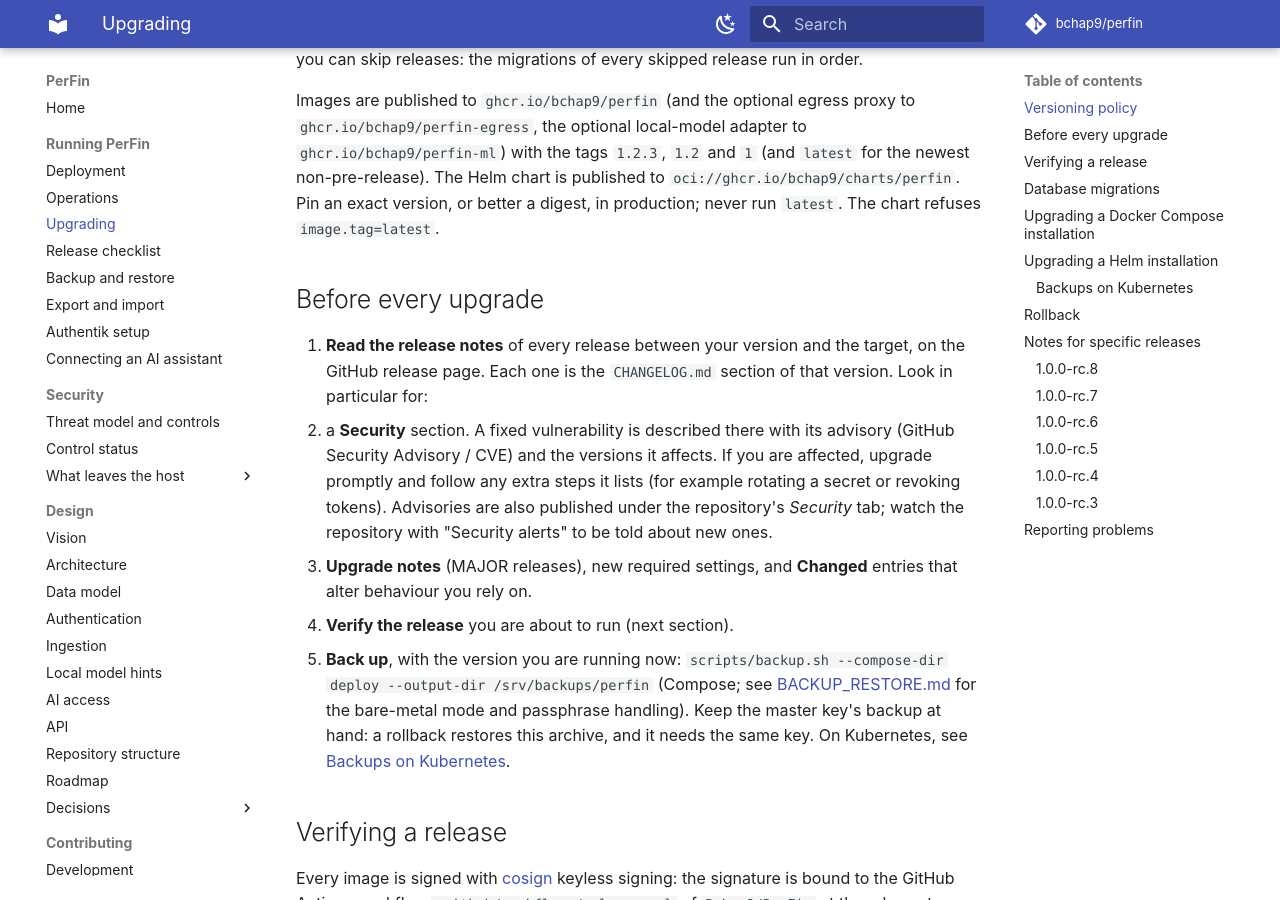
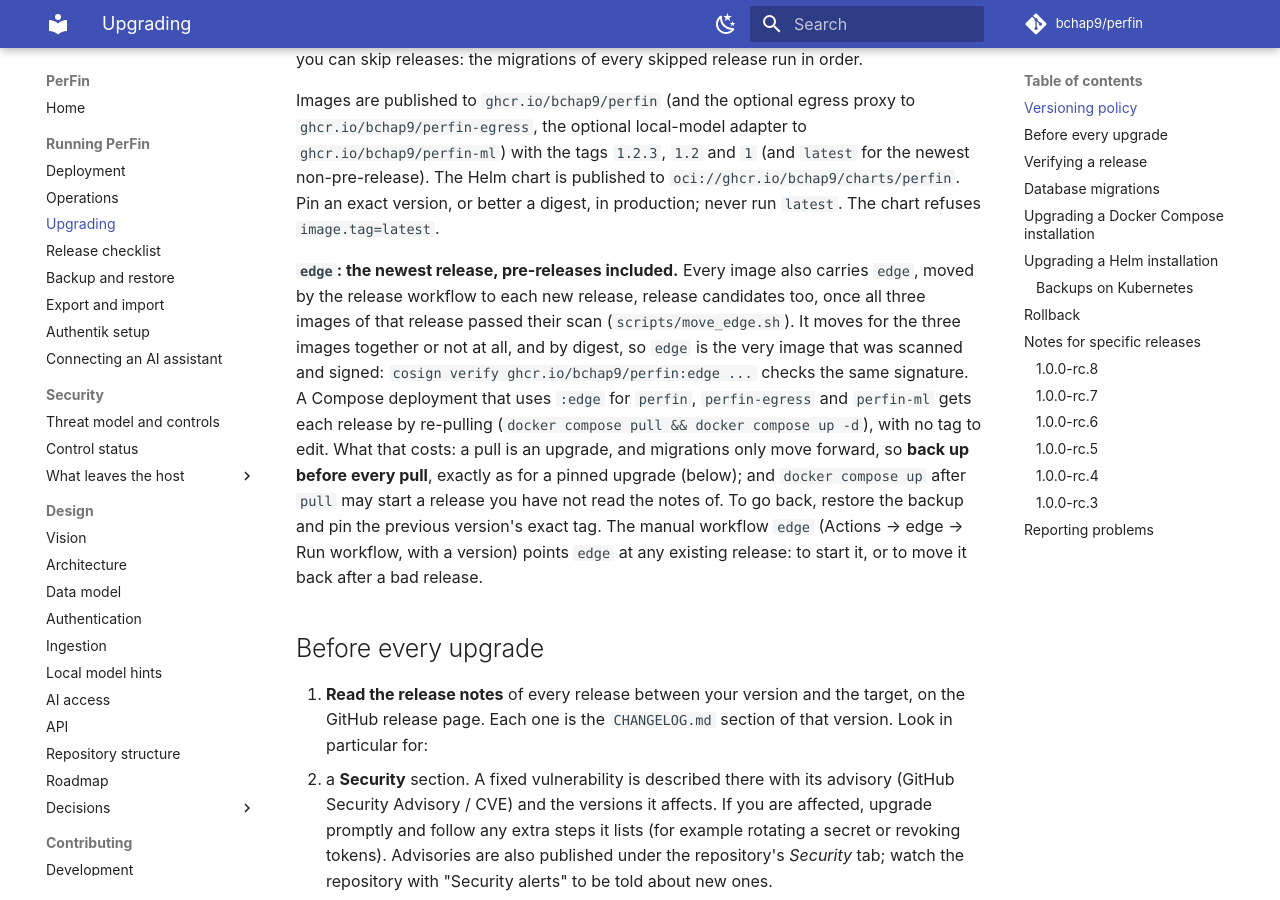
Before and after one commit to Bchap9/PerFin, an MkDocs documentation site: the page built from docs/UPGRADING.md, in a window 1280 px wide and 900 px high, scrolled down 792 px. Built offline with MkDocs 1.6.1 and Material for MkDocs 9.7.7, drawn with Linux system fonts in a browser that asks for light colours; comment, search, counter and statistics services are not loaded.

Commit message:
feat(release): an edge tag that follows the newest release on all three images
Pre-releases only get their exact version tag, and `latest`, `1.0` and
`1` only follow final releases, so a deployment could not follow the
release candidates by re-pulling. The release workflow gains an `edge`
job: once every image job passed, scripts/move_edge.sh copies each
image's version tag to `edge` by digest (skopeo --preserve-digests), for
perfin, perfin-egress and perfin-ml together or not at all, and checks
the digest `edge` resolves to afterwards. A manual `edge` workflow
(workflow_dispatch, input passed through the environment and validated
by the script) points it at any existing release: to start it, or to
move it back. docs/UPGRADING.md says what following it costs.

Co-Authored-By: Claude Opus 5.5 <noreply@anthropic.com>
Claude-Session: https://claude.ai/code/session_01HRK1FXDQtrbXxHCu9GKAfo

```diff
--- a/docs/UPGRADING.md
+++ b/docs/UPGRADING.md
@@ -33,6 +33,23 @@ proxy to `ghcr.io/bchap9/perfin-egress`, the optional local-model adapter to
 `oci://ghcr.io/bchap9/charts/perfin`. Pin an exact version, or better a
 digest, in production; never run `latest`. The chart refuses
 `image.tag=latest`.
+
+**`edge`: the newest release, pre-releases included.** Every image also
+carries `edge`, moved by the release workflow to each new release, release
+candidates too, once all three images of that release passed their scan
+(`scripts/move_edge.sh`). It moves for the three images together or not at
+all, and by digest, so `edge` is the very image that was scanned and
+signed: `cosign verify ghcr.io/bchap9/perfin:edge ...` checks the same
+signature. A Compose deployment that uses `:edge` for `perfin`,
+`perfin-egress` and `perfin-ml` gets each release by re-pulling
+(`docker compose pull && docker compose up -d`), with no tag to edit.
+What that costs: a pull is an upgrade, and migrations only move forward,
+so **back up before every pull**, exactly as for a pinned upgrade
+(below); and `docker compose up` after `pull` may start a release you
+have not read the notes of. To go back, restore the backup and pin the
+previous version's exact tag. The manual workflow `edge`
+(Actions → edge → Run workflow, with a version) points `edge` at any
+existing release: to start it, or to move it back after a bad release.
 
 ## Before every upgrade
 
```
Also changed, not shown: CHANGELOG.md (+9 -1 lines), 4 other files.
